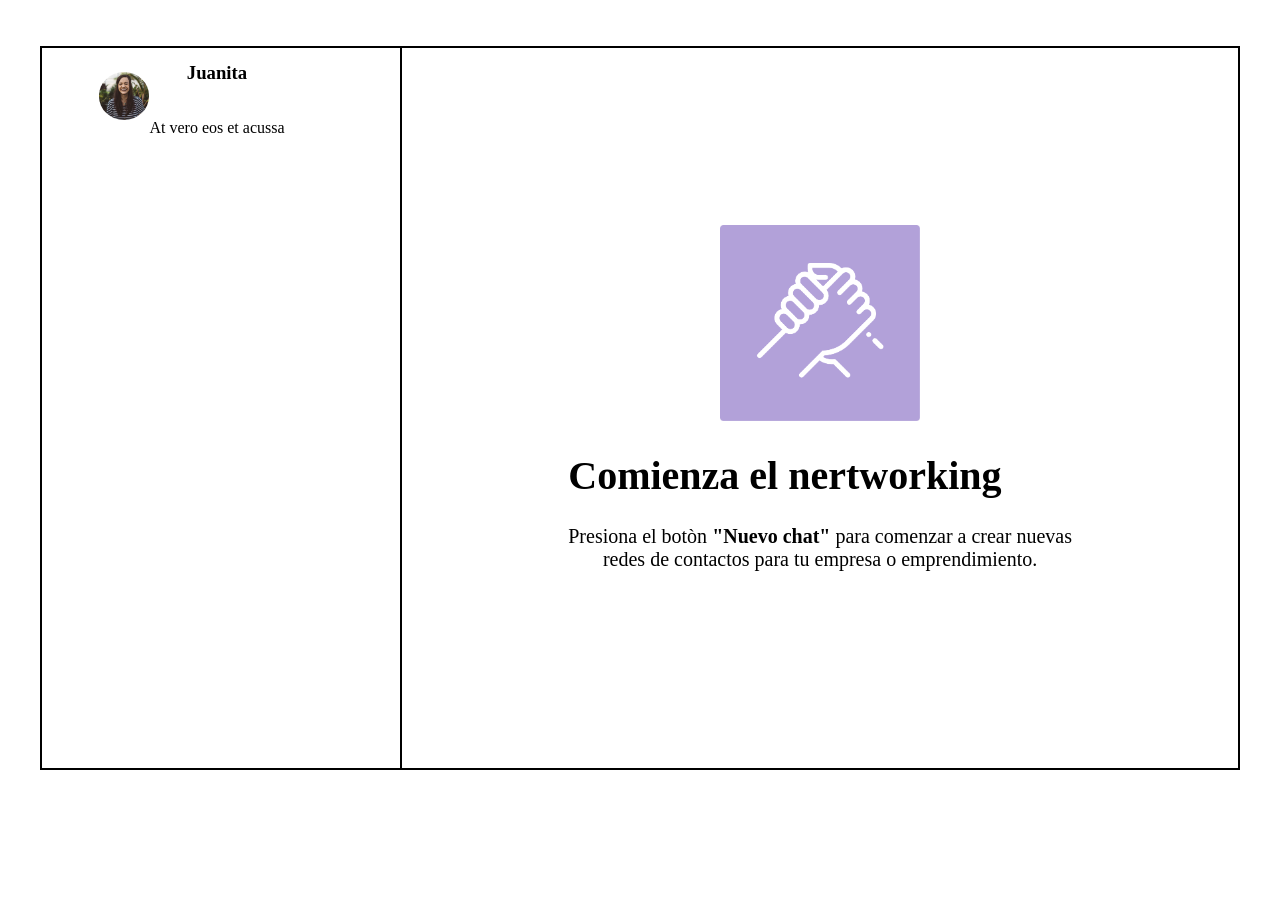
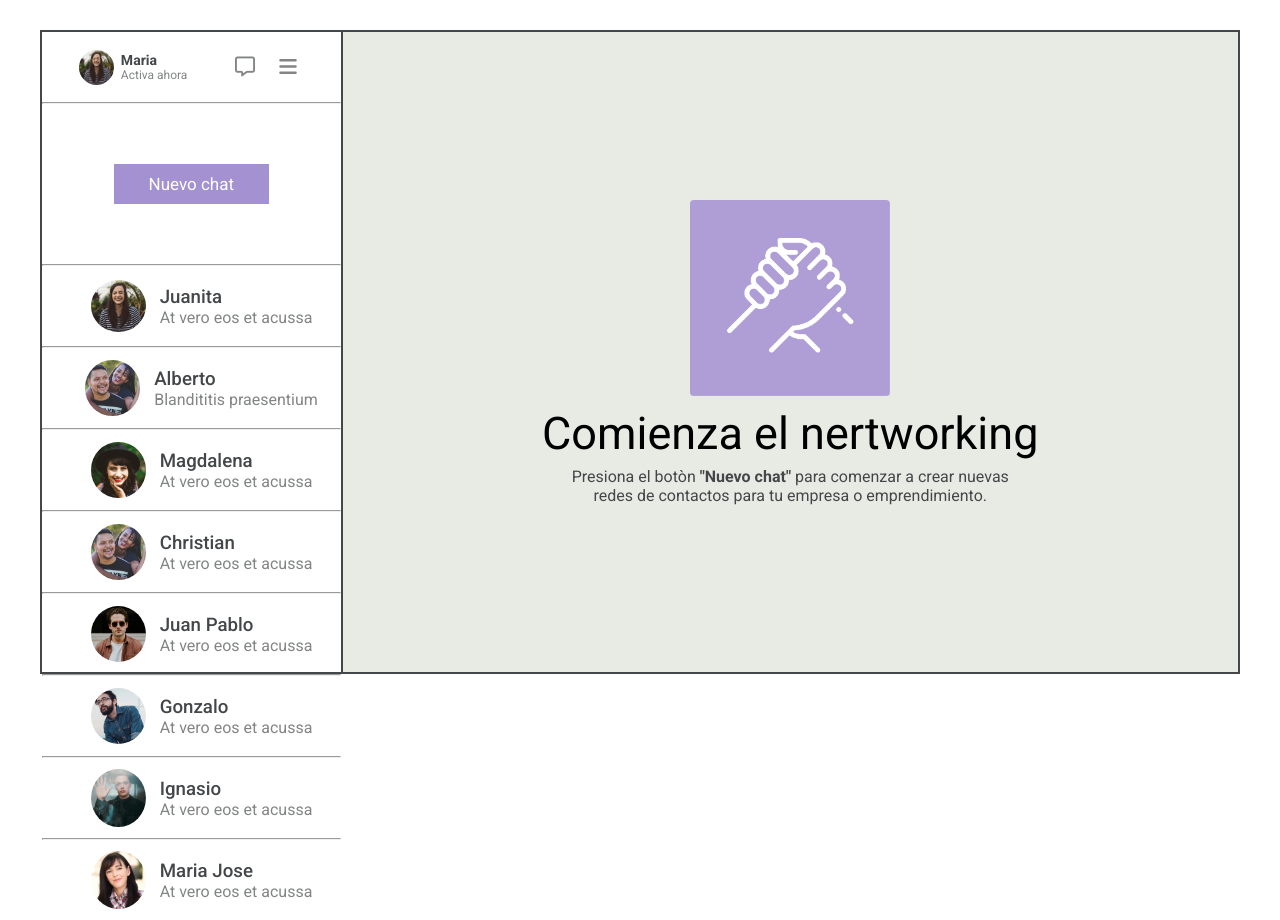
Before and after one commit to cesaraskmen/DESAFIO-FLEXBOX, a plain HTML site: page index.html in a window 1280 px wide. Before the commit the page ends 816 px from the top, so only its background shows below. Drawn offline with Linux system fonts and the light colour scheme.

Commit message:
còdigo terminado

```diff
--- a/css/style.css
+++ b/css/style.css
@@ -1,3 +1,18 @@
+* {
+  margin: 0;
+}
+.roboto-regular {
+  font-family: "Roboto", sans-serif;
+  font-weight: 400;
+  font-style: normal;
+}
+
+.roboto-bold {
+  font-family: "Roboto", sans-serif;
+  font-weight: 700;
+  font-style: normal;
+}
+
 .conteiner {
   max-width: 1200px;
   display: flex;
@@ -5,9 +20,8 @@
   justify-content: center;
   flex-direction: row;
   flex-wrap: nowrap;
-
-  margin: 0 auto;
-  height: 100vh;
+  margin: 0px auto;
+  height: 88vh;
 }
 .section_principal {
   border-top-width: 2px;
@@ -15,9 +29,11 @@
   border-bottom-width: 2px;
   border-left-width: 0px;
   border-style: solid;
-  border-color: #000000;
-  width: 70%;
-  height: 90vh;
+  border-color: #444749;
+  background-color: #e8ebe4;
+  width: 75%;
+  height: 80vh;
+
   display: flex;
   flex-direction: column;
   justify-content: center;
@@ -37,13 +53,41 @@
 
 .elements h1 {
   color: #000000;
-  font-size: 40px;
+  font-family: "Roboto", sans-serif;
+  font-weight: 400;
+  font-style: normal;
+  font-size: 45px;
+  padding: 7px;
 }
 
 .elements p {
-  color: #000000;
-  font-size: 20px;
+  color: #444749;
+
+  font-size: 16px;
+  font-family: "Roboto", sans-serif;
+  font-weight: 400;
   text-align: center;
+}
+.conteiner_usuario {
+    height: 70px;
+  display: flex;
+  flex-direction: row;
+  justify-content: center;
+  align-items: center;
+}
+.icons {
+  display: flex;
+  flex-direction: row;
+  justify-content: space-evenly;
+  align-items: center;
+  width: 30%;
+  height: 50px;
+}
+.icons i{
+    font-size: 20px;
+    color: #828485;
+    padding: 10px;
+    cursor: pointer;
 }
 .section_contactos {
   border-top-width: 2px;
@@ -51,28 +95,110 @@
   border-bottom-width: 2px;
   border-left-width: 2px;
   border-style: solid;
-  border-color: #000000;
+  border-color: #444749;
+  width: 25%;
+  height: 80vh;
 
-  width: 30%;
-  height: 90vh;
   flex-direction: column;
   justify-content: center;
   align-items: center;
 }
+.contacto_info_1 {
+  width: 100%;
+  font-size: 12px;
+  font-family: "Roboto", sans-serif;
+  font-weight: 400;
+  color: #444749;
+  display: flex;
+  flex-direction: column;
+  justify-content: center;
+  align-items: start;
+}
+.contacto_info_1 p{
+    color: #828485;
+}
+.contacto_principal {
+  display: flex;
+  flex-direction: row;
+  justify-content: center;
+}
+
+.contacto_img {
+  width: 30%;
+
+  display: flex;
+  flex-direction: row;
+  justify-content: end;
+  align-items: center;
+}
+.contacto_img_usuario {
+  width: 50%;
+  height: 70%;
+
+  display: flex;
+  flex-direction: row;
+  justify-content: center;
+}
+.contacto_img_usuario img {
+  width: 35px;
+  border-radius: 50%;
+  padding: 7px;
+}
+.foto_principal {
+  width: 30px;
+  padding: 7px;
+  border-radius: 50%;
+  align-items: center;
+}
+.button {
+  width: 100%;
+  height: 160px;
+  display: flex;
+  flex-direction: column;
+  justify-content: center;
+  align-items: center;
+}
+.button a {
+  text-decoration: none;
+  color: #ffffff;
+  font-size: 17px;
+  font-family: "Roboto", sans-serif;
+  font-weight: 400;
+  padding: 10px 35px 10px 35px;
+  background-color: #a491d2;
+
+}
+
+.button a:hover {
+  background-color: #CDC3E6;
+}
 .contacto {
-  width: 300px;
-  height: 100px;
+  width: 100%;
+  height: 80px;
   display: flex;
   flex-direction: row;
   justify-content: center;
   align-items: center;
 }
+
 .foto {
-  width: 50px;
+  width: 55px;
   border-radius: 50%;
+  padding: 7px;
 }
+
 .contacto_info {
-  display: flex;
-  flex-direction: column;
-  align-items: center;
+  padding: 7px;
 }
+.contacto_info h3 {
+  margin: 0px;
+  font-family: "Roboto", sans-serif;
+  font-weight: 500;
+  color: #444749;
+}
+.contacto_info p {
+  margin: 0px;
+  font-family: "Roboto", sans-serif;
+  font-weight: 400;
+  color: #828485;
+}
--- a/index.html
+++ b/index.html
@@ -4,11 +4,39 @@
     <meta charset="UTF-8" />
     <meta name="viewport" content="width=device-width, initial-scale=1.0" />
     <link rel="stylesheet" href="/css/style.css" />
+    <link rel="preconnect" href="https://fonts.googleapis.com">
+    <link rel="preconnect" href="https://fonts.gstatic.com" crossorigin>
+    <link href="https://fonts.googleapis.com/css2?family=Roboto:ital,wght@0,100;0,300;0,400;0,500;0,700;0,900;1,100;1,300;1,400;1,500;1,700;1,900&display=swap" rel="stylesheet">
+    <script src="https://kit.fontawesome.com/1055036805.js" crossorigin="anonymous"></script>
     <title>Sistema de mensajeria</title>
   </head>
   <body>
     <div class="conteiner">
       <div class="section_contactos">
+        <div class="conteiner_usuario">
+          <div class="contacto_img_usuario">
+            <img
+
+              src="./asset/imgs/Screen Shot 2018-11-28 at 15.27.14.jpg"
+              alt="foto de perfil" />
+              <div class="contacto_info_1">
+            <h3>Maria</h3>
+            <p>Activa ahora</p>
+          </div>
+          </div>
+          <div class="icons">
+            <i class="fa-regular fa-message"></i>
+            <i class="fa-solid fa-bars"></i>
+          </div>
+
+
+        </div>
+
+            <hr>
+        <div class="button">
+          <a href="#">Nuevo chat</a>
+        </div>
+        <hr>
         <div class="contacto">
           <div class="contacto_img">
             <img
@@ -21,9 +49,102 @@
             <p>At vero eos et acussa</p>
           </div>
         </div>
-      </div>
+        <hr />
+        <div class="contacto">
+          <div class="contacto_img">
+            <img
+              class="foto"
+              src="./asset/imgs/Screen Shot 2018-11-28 at 15.28.30.jpg"
+              alt="foto de perfil" />
+          </div>
+          <div class="contacto_info">
+            <h3>Alberto</h3>
+            <p>Blandititis praesentium</p>
+          </div>
+        </div>
+        <hr />
+        <div class="contacto">
+          <div class="contacto_img">
+            <img
+              class="foto"
+              src="./asset/imgs/Screen Shot 2018-11-28 at 15.28.04.jpg"
+              alt="foto de perfil" />
+          </div>
+          <div class="contacto_info">
+            <h3>Magdalena</h3>
+            <p>At vero eos et acussa</p>
+          </div>
+        </div>
+        <hr />
+        <div class="contacto">
+          <div class="contacto_img">
+            <img
+              class="foto"
+              src="./asset/imgs/Screen Shot 2018-11-28 at 15.28.30.jpg"
+              alt="foto de perfil" />
+          </div>
+          <div class="contacto_info">
+            <h3>Christian</h3>
+            <p>At vero eos et acussa</p>
+          </div>
+        </div>
+        <hr />
+        <div class="contacto">
+          <div class="contacto_img">
+            <img
+              class="foto"
+              src="./asset/imgs/Screen Shot 2018-11-28 at 15.30.54.jpg"
+              alt="foto de perfil" />
+          </div>
+          <div class="contacto_info">
+            <h3>Juan Pablo</h3>
+            <p>At vero eos et acussa</p>
+          </div>
+        </div>
+        <hr />
+        <div class="contacto">
+          <div class="contacto_img">
+            <img
+              class="foto"
+              src="./asset/imgs/Screen Shot 2018-11-28 at 15.31.09.jpg"
+              alt="foto de perfil" />
+          </div>
+          <div class="contacto_info">
+            <h3>Gonzalo</h3>
+            <p>At vero eos et acussa</p>
+          </div>
+        </div>
+        <hr />
+        <div class="contacto">
+          <div class="contacto_img">
+            <img
+              class="foto"
+              src="./asset/imgs/Screen Shot 2018-11-28 at 15.32.16.jpg"
+              alt="foto de perfil" />
+          </div>
+          <div class="contacto_info">
+            <h3>Ignasio</h3>
+            <p>At vero eos et acussa</p>
+          </div>
+        </div>
+        <hr />
+        <div class="contacto">
+          <div class="contacto_img">
+            <img
+              class="foto"
+              src="./asset/imgs/Screen Shot 2018-11-28 at 15.32.44.jpg"
+              alt="foto de perfil" />
+          </div>
+          <div class="contacto_info">
+            <h3>Maria Jose</h3>
+            <p>At vero eos et acussa</p>
+          </div>
+        </div>
 
-      <div class="section_principal">
+        </div>
+
+
+        <div class="section_principal">
         <div class="elements">
           <div class="img">
             <img src="/asset/imgs/hand.png" alt="logo de la marca, manos " />
@@ -38,6 +159,9 @@
           </div>
         </div>
       </div>
+      </div>
+
+
     </div>
   </body>
 </html>
```
